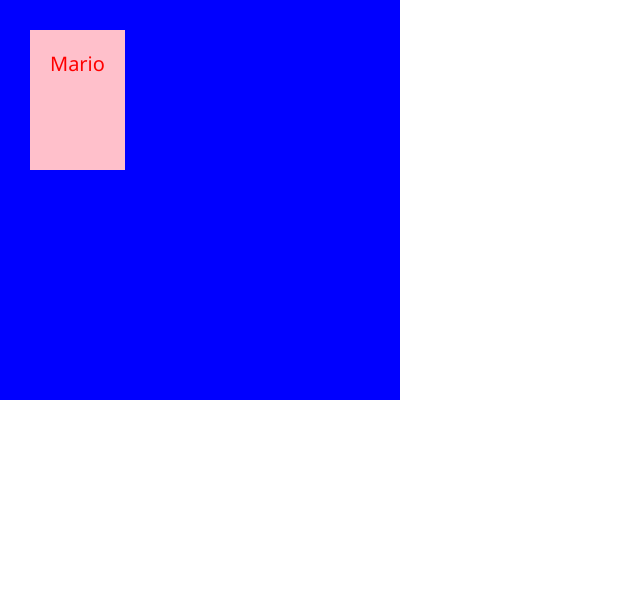
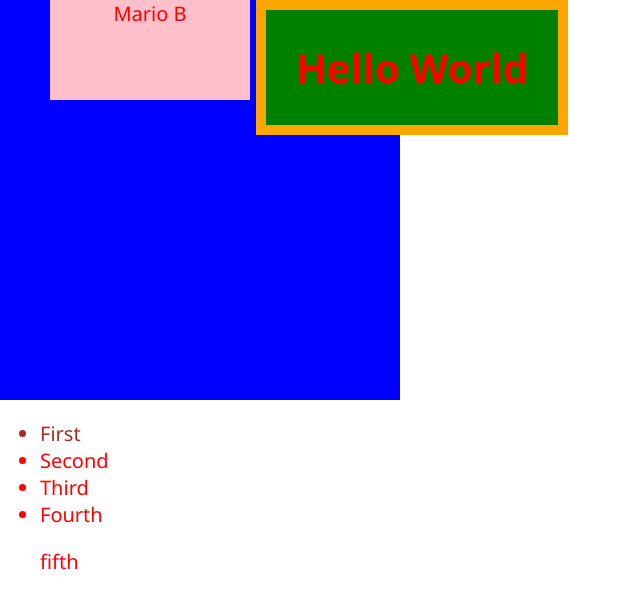
Before and after one commit to MarioB007/css--basics, a plain HTML site: page index.html in a window 1280 px wide. Shown: the top 608 px of the page, without its empty margins (0-640 px from the left). Drawn offline with Linux system fonts and the light colour scheme.

Commit message:
nova vjezba css

```diff
--- a/index.html
+++ b/index.html
@@ -11,10 +11,24 @@
 
 <body>
 
-    <!-- <h1 id="hello" class="world" style="color: brown;">Hello World</h1> -->
+
+
+    <h1 id="hello" class="world">Hello World</h1>
     <div class="box">
-        <span>Mario </span>
+        <span>Mario B</span>
     </div>
+
+
+    <ul>
+        <li>First</li>
+        <li>Second</li>
+        <li>Third</li>
+        <li>Fourth</li>
+        <p>fifth</p>
+
+
+    </ul>
+
 
     <!-- <img src="./preuzmi.jpg" alt="Hajduk" width="200">
     <nav>
--- a/styles.css
+++ b/styles.css
@@ -1,33 +1,48 @@
+html {
+    font-size: 16px;
+}
 /* ovo su stilovi za <body>elemente i unutar njega */
 body {
     color: red;
     margin: 0;
     font-family:'Segoe UI', Tahoma, Geneva, Verdana, sans-serif ;
     font-size: 20px;
+    height: 2000px;
 }
 
 h1 {
-    background-color: blue;
+    background-color: green;
     height: 200;
     width: 250;
     padding: 30px;
     border: 10px solid orange;
-    margin: 50px 30px 20px ;
+    margin: 0 0 0 20% ;
     font-size: 2em;
-    /* margin-top: 50px;
-    margin-right: 30px; ovako se isto moze pisati,al jednostavnije je samo margin i vrijednosti
-    margin-bottom: 20px;        da bude manji kod
-    margin-left: 10px; */
+    position: fixed;
+    top: 0;
+    transition: background-color 0.3s ease, color 0,3s, border-color 0,3 ease, height o,3 ease;
+
+}
+
+
+h1:hover{
+    background-color: pink;
+    color: black;
+    border-color: brown;
+    height: 300px;
 }
 
 span {
-    position: fixed;
+    position:absolute;
     height: 100px;
-    width: 100;
+    width: 200px;
     display: inline-block;
     background-color: pink;
-    padding: 20px;
-    margin: 30px;
+    text-align: center;
+    top: 50px;
+    left: 50px;
+    transform: translate(-50%, -50% );
+    transform: translatey(-50%);
 
 
 }
@@ -47,3 +62,13 @@ a {
     height: 400px;
     margin: 50;
 }
+
+
+
+li:first-child {
+    color: brown;
+}
+
+li:last-child {
+    color: purple;
+}
```
